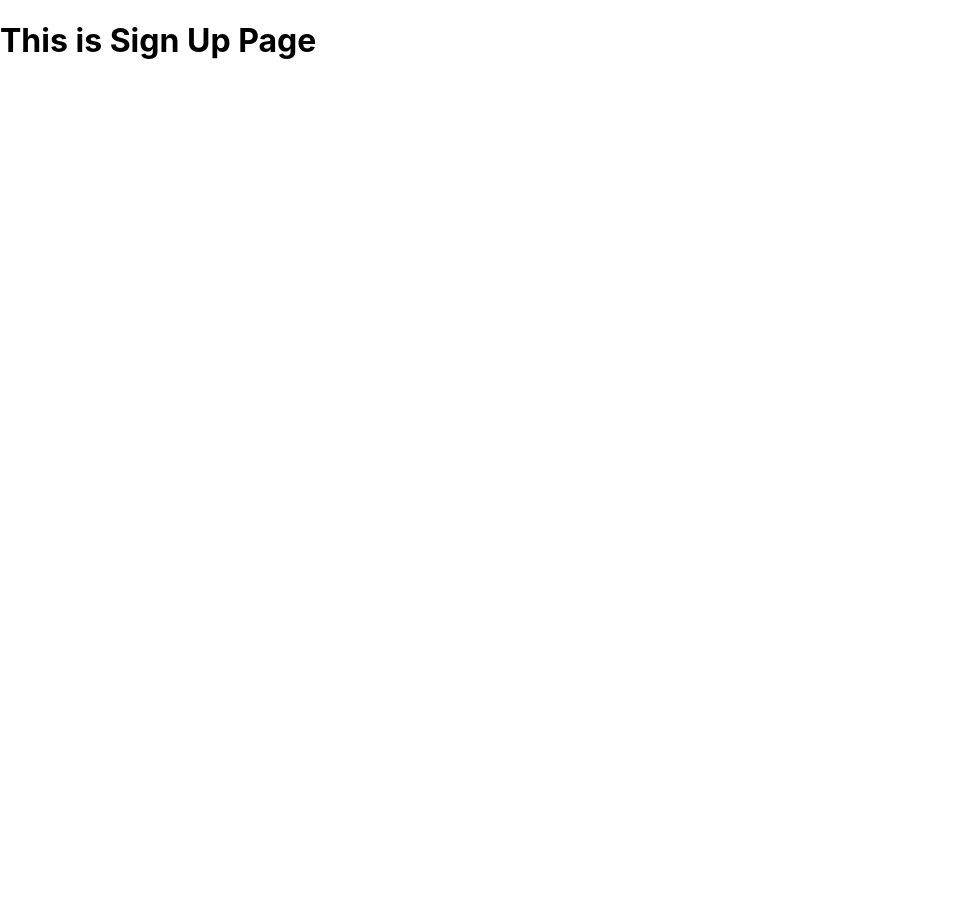
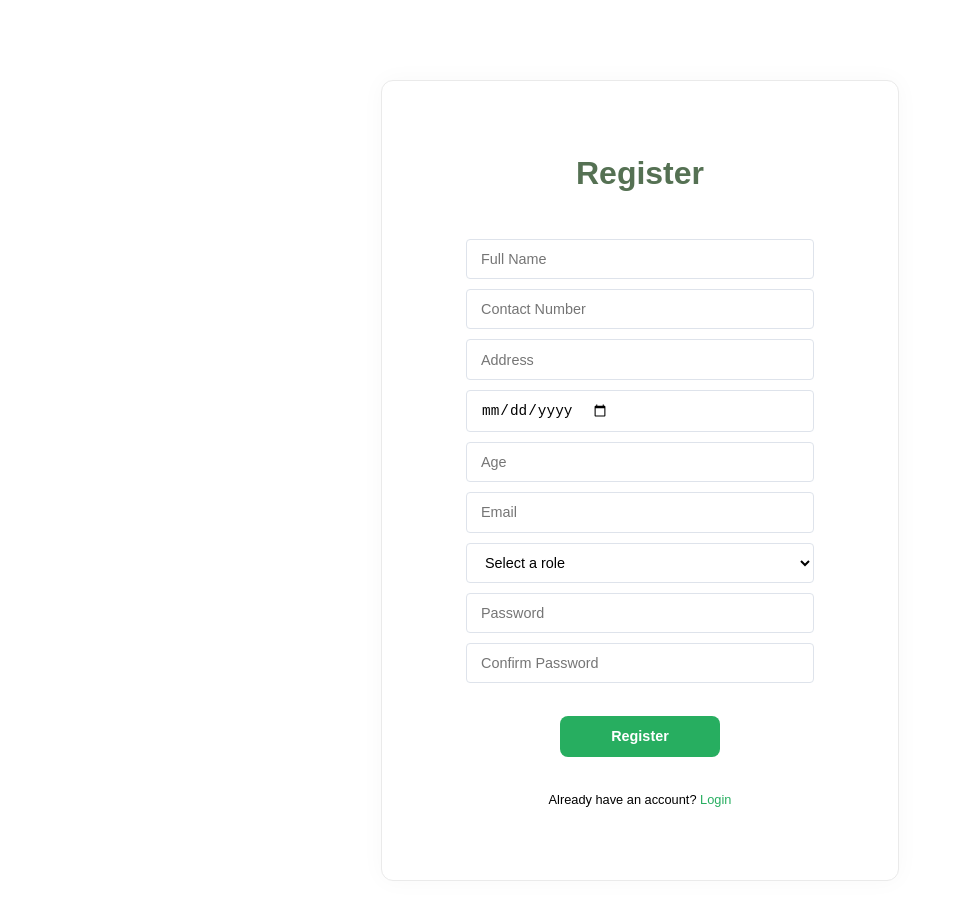
Before and after one commit to d3rd120/agri-pinas2, a React (Create React App) app: page /signup in a window 1280 px wide. Shown: the top 920 px of the page, without its empty margins (0-961 px from the left). Before the commit the page ends 800 px from the top, so only its background shows below. Built offline with nearby package versions, Linux system fonts and the light colour scheme.

Commit message:
added signuppage

```diff
--- a/src/components/loginComponent.jsx
+++ b/src/components/loginComponent.jsx
@@ -3,26 +3,29 @@ import { Link } from 'react-router-dom';
 
 const LoginPage = () => {
   return (
-    <div className="loginpage">
-      <div className="wrapper">
-        <div className="form">
-          <div className="form-text">
-            <div className="login">Login</div>
+    <div className="loginComponent">
+      <div className="loginComponentWrapper">
+        <div className="loginComponentForm">
+          <div className="loginComponentFormText">
+            <div className="loginComponentMainText">Login</div>
           </div>
-          <div className="form-fields">
+          <div className="loginComponentFormFields">
             <input
-              className="input"
+              className="loginComponentInput" id = "loginComponentEmail"
               type="text"
               placeholder="Email Address"
             />
-            <input className="input" type="password" placeholder="Password" />
+            <input
+            className="loginComponentInput" id = "loginComponentPassword"
+            type="password"
+            placeholder="Password" />
           </div>
-          <button className="button">
-            <div className="login1">Login</div>
+          <button className="loginComponentButton">
+            <div className="loginComponentButtonText">Login</div>
           </button>
-          <div className="dont-have-an-container">
+          <div className="loginComponentSubTextContainter">
             <span>{`Don’t have an account? `}</span>
-            <Link className="sign-up" to = '/signup'>SignUp</Link>
+            <Link className="loginComponentSignUpLink" to = '/signup'>Signup</Link>
           </div>
         </div>
       </div>
--- a/src/components/signupComponent.jsx
+++ b/src/components/signupComponent.jsx
@@ -1,12 +1,69 @@
-import React from 'react';
+import "../css/Components/signupComponent.css";
+import { Link } from 'react-router-dom';
+import { useState } from "react";
 
-const SignUp = () => {
 
-    return(
-        <>
-            <h1>This is Sign Up Page</h1>
-        </>
-    );
+const Signup = () => {
+  const [dateOfBirth, setDateOfBirth] = useState("");
+  const [age, setAge] = useState("");
+
+  const calculateAge = (event) => {
+    const selectedDate = new Date(event.target.value);
+    const today = new Date();
+    let age = today.getFullYear() - selectedDate.getFullYear();
+
+    const hasBirthdayPassed =
+      today.getMonth() > selectedDate.getMonth() ||
+      (today.getMonth() === selectedDate.getMonth() &&
+        today.getDate() >= selectedDate.getDate());
+
+    if (!hasBirthdayPassed) {
+      age--;
+    }
+
+    setAge(age);
+    setDateOfBirth(event.target.value);
+  };
+
+
+  return (
+    <div className="registerpage">
+      <div className="wrapper">
+        <div className="form">
+          <div className="form-text">
+            <div className="register">Register</div>
+          </div>
+          <div className="form-fields">
+            <input className="input" type="text" placeholder="Full Name" />
+            <input className="input" type="text" placeholder="Contact Number" />
+            <input className="input" type="text" placeholder="Address" />
+            <input
+              className="input"
+              type="date"
+              placeholder="Birthday"
+              onInput={calculateAge}
+            />
+            <input className="input" type="text" placeholder="Age" value={age} readOnly />
+            <input className="input" type="text" placeholder="Email" />
+            <select className="input">
+              <option value="">Select a role</option>
+              <option value="farmer">Farmer</option>
+              <option value="buyer">Buyer</option>
+            </select>
+            <input className="input" type="password" placeholder="Password" />
+            <input className="input" type="password" placeholder="Confirm Password" />
+          </div>
+          <button className="button">
+            <div className="register1">Register</div>
+          </button>
+          <div className="already-have-an-container">
+            <span>{`Already have an account? `}</span>
+            <Link className="login" to = '/login'>Login</Link>
+          </div>
+        </div>
+      </div>
+    </div>
+  );
 };
 
-export default SignUp;
+export default Signup;
--- a/src/css/Components/loginComponent.css
+++ b/src/css/Components/loginComponent.css
@@ -1,22 +1,22 @@
-.login {
+.loginComponentMainText {
   align-self: stretch;
   position: relative;
   line-height: 2.13rem;
   font-weight: 600;
 }
-.form-text {
+.loginComponentFormText {
   flex-direction: column;
   padding: 0 0 1rem;
   align-items: center;
 }
-.form-fields,
-.form-text,
-.input {
+.loginComponentFormFields,
+.loginComponentFormText,
+.loginComponentInput {
   align-self: stretch;
   display: flex;
   justify-content: flex-start;
 }
-.input {
+.loginComponentInput {
   border: 1px solid #dee3eb;
   font-size: 1rem;
   background-color: #fff;
@@ -28,13 +28,13 @@
   line-height: 1.13rem;
   outline: 0;
 }
-.form-fields {
+.loginComponentFormFields {
   flex-direction: column;
   padding: 0 2.06rem;
   align-items: flex-start;
   gap: 0.63rem;
 }
-.login1 {
+.loginComponentButtonText {
   position: relative;
   font-size: 1rem;
   line-height: 150%;
@@ -42,7 +42,7 @@
   color: #fff;
   text-align: left;
 }
-.button {
+.loginComponentButton {
   cursor: pointer;
   border: 0;
   padding: 0.5rem 1rem;
@@ -58,20 +58,21 @@
   transition: 0.5s;
 }
 
-.button:hover {
+.loginComponentButton:hover {
   background-color: #3e8e41;
   color: white;
 }
-.sign-up {
+.loginComponentSignUpLink {
   color: #27ae60;
+  text-decoration: none;
   transition: 0.5s;
 }
 
-.sign-up:hover {
+.loginComponentSignUpLink:hover {
   color: #3e8e41;
 }
 
-.dont-have-an-container {
+.loginComponentSubTextContainter {
   position: relative;
   font-size: 0.90rem;
   line-height: 150%;
@@ -81,31 +82,31 @@
   flex-shrink: 0;
   color: #000;
 }
-.form {
+.loginComponentForm {
   border-radius: 12px;
   box-shadow: 0 0 24px rgba(0, 0, 0, 0.03);
   border: 1px solid #eaeaea;
   box-sizing: border-box;
-  width: 35rem;
-  height: 40rem;
+  width: 32rem;
+  height: 32rem;
   padding: 1.75rem 3.19rem;
   gap: 2.06rem;
   max-width: 90%;
 }
-.form,
-.loginpage,
-.wrapper {
+.loginComponentForm,
+.loginComponent,
+.loginComponentWrapper {
   background-color: #fff;
   display: flex;
   flex-direction: column;
   align-items: center;
   justify-content: center;
 }
-.wrapper {
+.loginComponentWrapper {
   align-self: stretch;
   padding: 5rem 0;
 }
-.loginpage {
+.loginComponent {
   position: relative;
   width: 100%;
   text-align: center;
--- /dev/null
+++ b/src/css/Components/signupComponent.css
@@ -0,0 +1,116 @@
+.register {
+    align-self: stretch;
+    position: relative;
+    line-height: 2.13rem;
+    font-weight: 600;
+  }
+  .form-text {
+    flex-direction: column;
+    padding: 0 0 1rem;
+    align-items: center;
+  }
+  .form-fields,
+  .form-text,
+  .input {
+    align-self: stretch;
+    display: flex;
+    justify-content: flex-start;
+  }
+  .input {
+    border: 1px solid #dee3eb;
+    font-size: 0.90rem;
+    background-color: #fff;
+    border-radius: 4px;
+    overflow: hidden;
+    flex-direction: row;
+    padding: 0.63rem 0.88rem;
+    align-items: center;
+    line-height: 1.13rem;
+    outline: 0;
+  }
+  .form-fields {
+    flex-direction: column;
+    padding: 0 2.06rem;
+    align-items: flex-start;
+    gap: 0.63rem;
+  }
+  .register1 {
+    position: relative;
+    font-size: 0.90rem;
+    line-height: 150%;
+    font-weight: 600;
+    color: #fff;
+    text-align: left;
+  }
+  .button {
+    cursor: pointer;
+    border: 0;
+    padding: 0.60rem 0.60rem;
+    background-color: #27ae60;
+    border-radius: 8px;
+    width: 10rem;
+    overflow: hidden;
+    display: flex;
+    flex-direction: row;
+    box-sizing: border-box;
+    align-items: center;
+    justify-content: center;
+    transition: 0.5s;
+  }
+
+  button:hover {
+    background-color: #3e8e41;
+    color: white;
+  }
+
+  .login {
+    color: #27ae60;
+    text-decoration: none;
+    transition: 0.5s;
+  }
+
+  .login:hover {
+    color: #3e8e41;
+  }
+  .already-have-an-container {
+    position: relative;
+    font-size: 0.80rem;
+    line-height: 150%;
+    display: inline-block;
+    width: 12rem;
+    height: 0.94rem;
+    flex-shrink: 0;
+    color: #000;
+  }
+  .form {
+    border-radius: 12px;
+    box-shadow: 0 0 24px rgba(0, 0, 0, 0.03);
+    border: 1px solid #eaeaea;
+    box-sizing: border-box;
+    width: 32.38rem;
+    height: 50.06rem;
+    padding: 1.75rem 3.19rem;
+    gap: 2.06rem;
+    max-width: 90%;
+  }
+  .form,
+  .registerpage,
+  .wrapper {
+    background-color: #fff;
+    display: flex;
+    flex-direction: column;
+    align-items: center;
+    justify-content: center;
+  }
+  .wrapper {
+    align-self: stretch;
+    padding: 5rem 0;
+  }
+  .registerpage {
+    position: relative;
+    width: 100%;
+    text-align: center;
+    font-size: 2rem;
+    color: #557153;
+    font-family: Arial, Helvetica, sans-serif;
+  }
```
